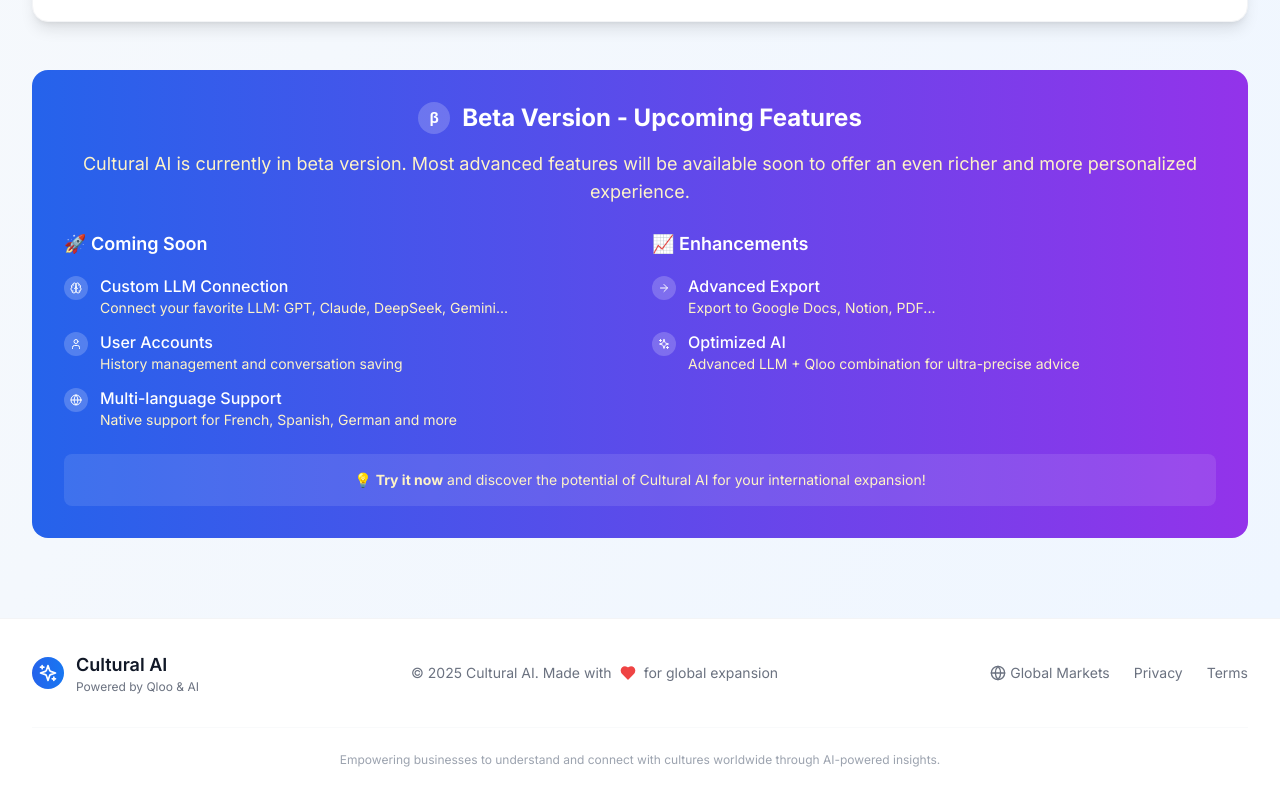
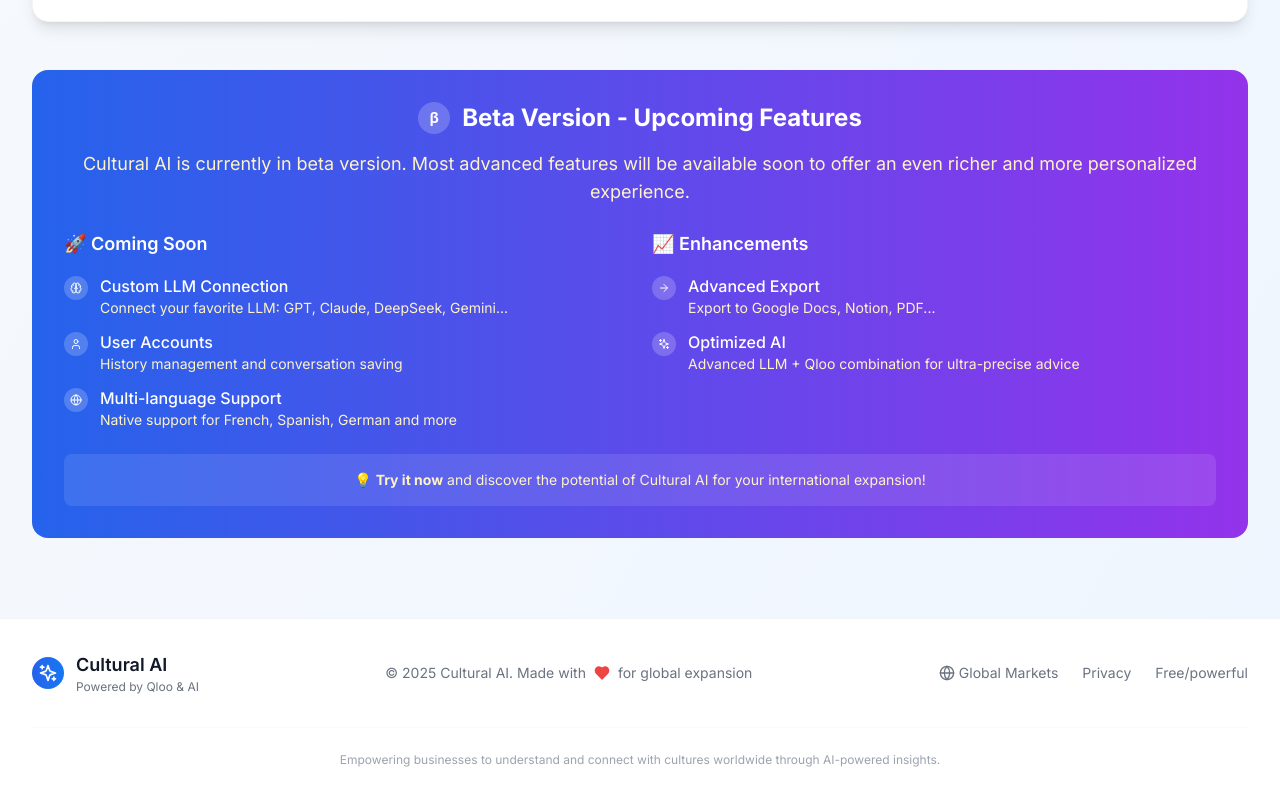
Before and after one commit to the-Dev-js/test, a React (Vite) app: page / in a window 1280 px wide. Shown: the part 5618-6418 px from the top of the page. Built offline with nearby package versions, Linux system fonts and the light colour scheme; a web font is replaced by a local one.

Commit message:
Updated Footer.tsx

```diff
--- a/src/components/Footer.tsx
+++ b/src/components/Footer.tsx
@@ -44,7 +44,7 @@ const Footer = () => {
               href="#"
               className="text-[#6B7280] hover:text-[#1877F2] transition-colors duration-200"
             >
-              Terms
+              Free/powerful
             </a>
           </div>
         </div>
```
